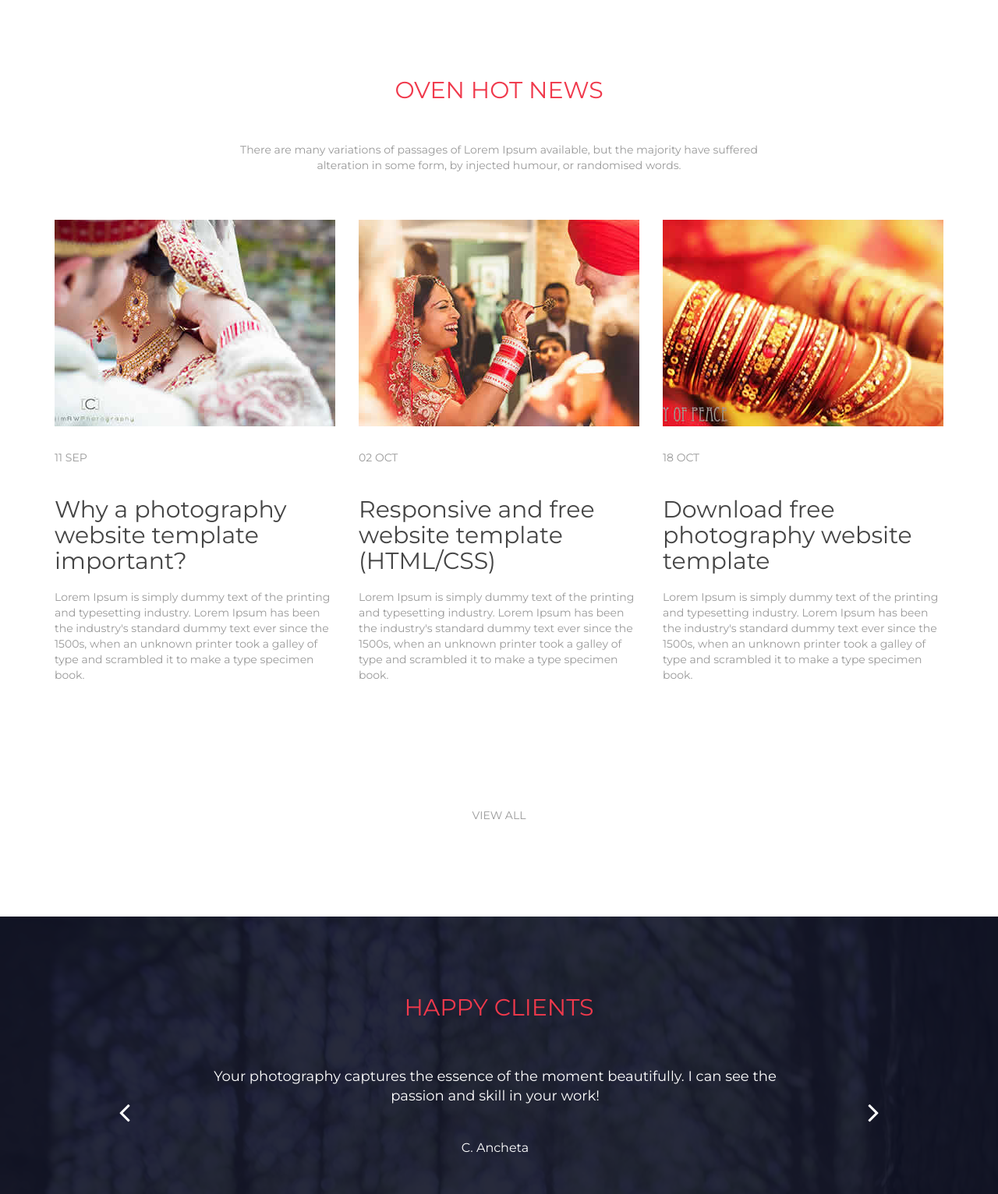
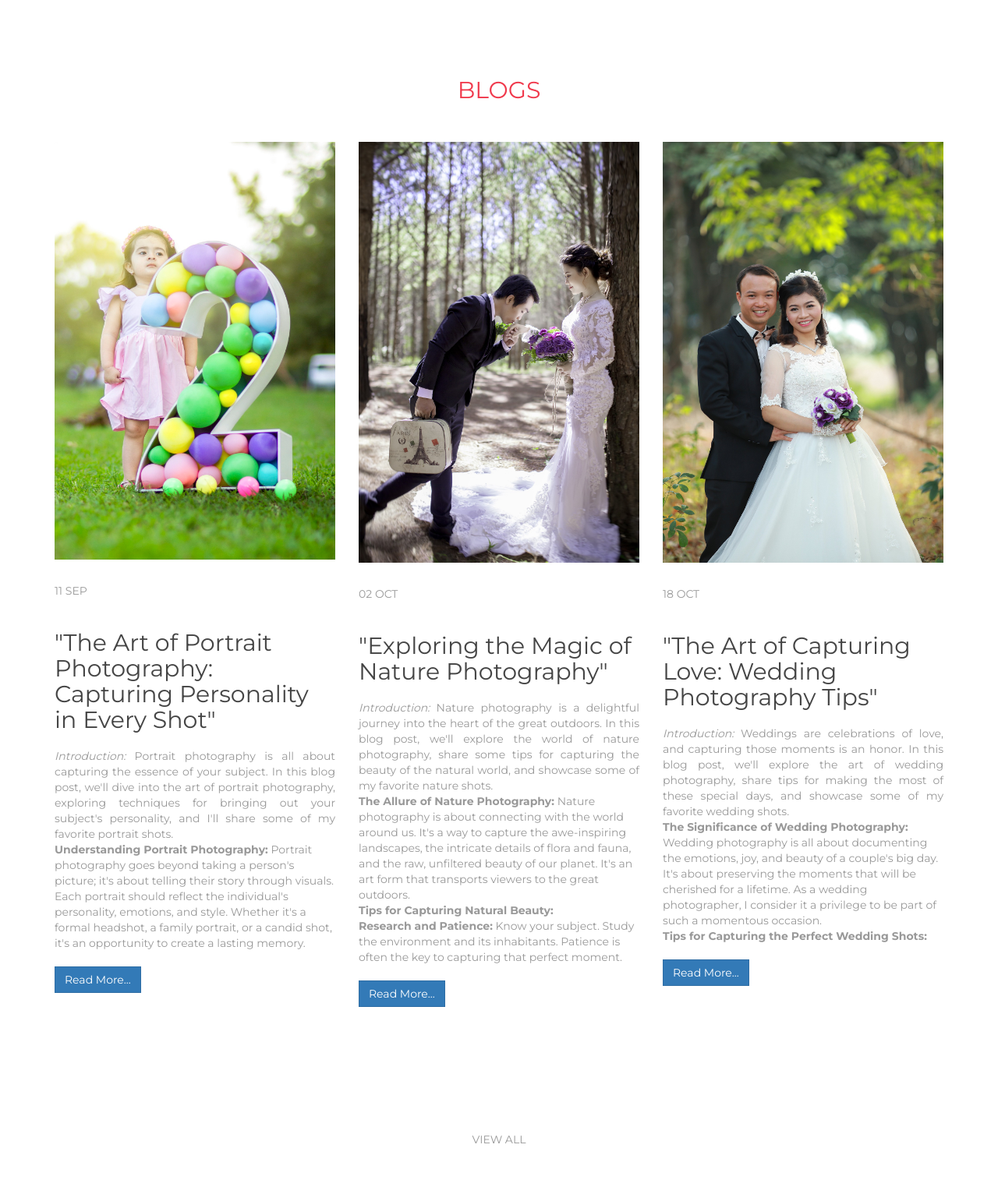
Before and after one commit to christopherece/photography_site, a Django app: page / in a window 1280 px wide. Shown: the part 3801-5333 px from the top of the page at 78% size. Run offline with Django 4.2, Linux system fonts and the light colour scheme; some libraries are stand-ins or nearby versions.

```diff
--- /dev/null
+++ b/photography/requirements.txt
@@ -0,0 +1,3 @@
+asgiref==3.7.2
+Django==4.2.6
+sqlparse==0.4.4
--- a/photography/templates/pages/index.html
+++ b/photography/templates/pages/index.html
@@ -20,20 +20,20 @@
 			<h4 class="main-title wow fadeInUp" data-wow-delay=".25s">
 				"Your love, our artistry."
 			</h4>
-			<a class="btn btn-start wow fadeInUp" href="#features" data-scroll data-wow-delay=".85s">Learn More</a>
+			<a class="btn btn-start wow fadeInUp" href="#features" data-scroll data-wow-delay=".85s">Book Now</a>
 		  </div>
 		</div><!-- //item -->
 		<div class="item" style="background-image: url({% static 'img/slider/wed2.jpg' %})">
 		  <div class="col-sm-offset-1 caption caption-wide">
 			<h4 class="main-title wow fadeInUp" data-wow-delay=".25s">"Moments framed, love immortalized."</h4>
-			<a class="btn btn-start wow fadeInUp" href="#features" data-scroll data-wow-delay=".85s">Read More</a>
+			<a class="btn btn-start wow fadeInUp" href="#features" data-scroll data-wow-delay=".85s">Book Now</a>
 		  </div>
 		</div><!-- //item -->
 		<div class="item" style="background-image: url({% static 'img/slider/wed1.jpg' %})">
 		  <div class="col-sm-offset-1 caption">
 			<h4 class="main-title wow fadeInUp" data-wow-delay=".25s">Cherish every<br/>moment</h4>
 			<p class="sub-title wow fadeInUp" data-wow-delay=".55s">Up & Running in minutes</p>
-			<a class="btn btn-start wow fadeInUp" href="#features" data-scroll data-wow-delay=".85s">Read More</a>
+			<a class="btn btn-start wow fadeInUp" href="#features" data-scroll data-wow-delay=".85s">Book Now</a>
 		  </div>
 		</div><!-- //item -->
 	  </div>
@@ -306,10 +306,10 @@
 <!-- ============== Start latest-blog ============== -->
 <section id="latest-blog" class="mtb100">
 	<div class="container">
-		<h3 class="section-title wow fadeInDown">Oven Hot News</h3>
-		<p class="section-info col-sm-8 col-sm-offset-2 wow fadeInDown" data-wow-delay=".25s">
+		<h3 class="section-title wow fadeInDown">Blogs</h3>
+		<!-- <p class="section-info col-sm-8 col-sm-offset-2 wow fadeInDown" data-wow-delay=".25s">
 			There are many variations of passages of Lorem Ipsum available, but the majority have suffered alteration in some form, by injected humour, or randomised words.
-		</p>
+		</p> -->
 		<div class="clearfix"></div>
 
 		<div class="row">
@@ -317,16 +317,24 @@
 			<div class="col-sm-4 each-post wow fadeIn" data-wow-delay=".25s">
 				<div class="content">
 					<div class="blog-img">
-						<a href="javascript:"><img src="img/blog/01.jpg" class="img-100p" alt="latest blog"></a>
+						<a href="javascript:"><img src="{% static 'img/bday/12.jpg' %}" class="img-100p" alt="latest blog"></a>
 					</div>
 					<div class="info">
 						<p class="date">11 Sep</p>
 						<h4 class="headline">
-							<a href="javascript:">Why a photography website template important?</a>
+							<a href="javascript:">
+								"The Art of Portrait Photography: Capturing Personality in Every Shot"
+							</a>
 						</h4>
-						<p>
-							Lorem Ipsum is simply dummy text of the printing and typesetting industry. Lorem Ipsum has been the industry's standard dummy text ever since the 1500s, when an unknown printer took a galley of type and scrambled it to make a type specimen book.
-						</p>
+						<p style="text-align: justify;"><em>Introduction:</em> Portrait photography is all about capturing the essence of your subject. In this blog post, we&#39;ll dive into the art of portrait photography, exploring techniques for bringing out your subject&#39;s personality, and I&#39;ll share some of my favorite portrait shots.</p>
+
+						<p><strong>Understanding Portrait Photography:</strong> Portrait photography goes beyond taking a person&#39;s picture; it&#39;s about telling their story through visuals. Each portrait should reflect the individual&#39;s personality, emotions, and style. Whether it&#39;s a formal headshot, a family portrait, or a candid shot, it&#39;s an opportunity to create a lasting memory.</p>
+
+
+
+							<br>
+							<button class="btn btn-primary">Read More...</button>
+
 					</div>
 				</div>
 			</div> <!-- //end each speech -->
@@ -334,16 +342,30 @@
 			<div class="col-sm-4 each-post wow fadeIn" data-wow-delay=".45s">
 				<div class="content">
 					<div class="blog-img">
-						<a href="javascript:"><img src="img/blog/02.jpg" class="img-100p" alt="latest blog"></a>
+						<a href="javascript:"><img src="{% static 'img/wedding/5.jpg' %}" class="img-100p" alt="latest blog"></a>
 					</div>
 					<div class="info">
 						<p class="date">02 Oct</p>
 						<h4 class="headline">
-							<a href="javascript:">Responsive and free website template (HTML/CSS)</a>
+							<a href="javascript:">"Exploring the Magic of Nature Photography"</a>
 						</h4>
-						<p>
-							Lorem Ipsum is simply dummy text of the printing and typesetting industry. Lorem Ipsum has been the industry's standard dummy text ever since the 1500s, when an unknown printer took a galley of type and scrambled it to make a type specimen book.
-						</p>
+						<p style="text-align: justify;"><em>Introduction:</em> Nature photography is a delightful journey into the heart of the great outdoors. In this blog post, we&#39;ll explore the world of nature photography, share some tips for capturing the beauty of the natural world, and showcase some of my favorite nature shots.</p>
+
+							<p><strong>The Allure of Nature Photography:</strong> Nature photography is about connecting with the world around us. It&#39;s a way to capture the awe-inspiring landscapes, the intricate details of flora and fauna, and the raw, unfiltered beauty of our planet. It&#39;s an art form that transports viewers to the great outdoors.</p>
+
+							<p><strong>Tips for Capturing Natural Beauty:</strong></p>
+
+							<ol>
+								<li>
+								<p><strong>Research and Patience:</strong> Know your subject. Study the environment and its inhabitants. Patience is often the key to capturing that perfect moment.</p>
+								</li>
+								<li>
+
+							</ol>
+
+
+							<br>
+							<button class="btn btn-primary">Read More...</button>
 												</div>
 											</div>
 										</div> <!-- //end each speech -->
@@ -351,16 +373,30 @@
 										<div class="col-sm-4 each-post wow fadeIn" data-wow-delay=".65s">
 											<div class="content">
 												<div class="blog-img">
-						<a href="javascript:"><img src="img/blog/03.jpg" class="img-100p" alt="latest blog"></a>
+													<a href="javascript:"><img src="{% static 'img/wedding/8.jpg' %}" class="img-100p" alt="latest blog"></a>
 												</div>
 												<div class="info">
 													<p class="date">18 Oct</p>
 													<h4 class="headline">
-							<a href="javascript:">Download free photography website template</a>
+														<a href="javascript:">"The Art of Capturing Love: Wedding Photography Tips"</a>
 													</h4>
-						<p>
-							Lorem Ipsum is simply dummy text of the printing and typesetting industry. Lorem Ipsum has been the industry's standard dummy text ever since the 1500s, when an unknown printer took a galley of type and scrambled it to make a type specimen book.
-						</p>
+													<p style="text-align: justify;"><em>Introduction:</em> Weddings are celebrations of love, and capturing those moments is an honor. In this blog post, we&#39;ll explore the art of wedding photography, share tips for making the most of these special days, and showcase some of my favorite wedding shots.</p>
+
+											<p><strong>The Significance of Wedding Photography:</strong> Wedding photography is all about documenting the emotions, joy, and beauty of a couple&#39;s big day. It&#39;s about preserving the moments that will be cherished for a lifetime. As a wedding photographer, I consider it a privilege to be part of such a momentous occasion.</p>
+
+											<p><strong>Tips for Capturing the Perfect Wedding Shots:</strong></p>
+
+											<ol>
+
+												<li>
+
+												</li>
+											</ol>
+
+											<br>
+							<button class="btn btn-primary">Read More...</button>
+
+
 					</div>
 				</div>
 			</div> <!-- //end each speech -->
--- a/photography/templates/partials/_footer.html
+++ b/photography/templates/partials/_footer.html
@@ -1,9 +1,12 @@
+{% load static %}
 <section id="footer">
     <div class="container bottom-part">
         <div class="row">
             <div class="col-sm-4 left-part">
-                <p class="footer-logo "><img src="img/logo.png" alt="logo"></p><br/>
-                <p>This free website template is the first step to get you started with your personal photography website. Learn the game and get some fame. Don't restrict your photography viewership to your close circle. Go beyond and make it public on your photography website. </p>
+                <p class="footer-logo "><img src="{% static 'img/logo.png' %}" alt="logo"></p><br/>
+                <p>
+                    Subscribe to Our Newsletter: Stay in the loop with the latest photography tips, exclusive offers, and updates. Join our photography community and never miss a shot.
+                </p>
             </div>
             <div class="col-sm-4 col-sm-offset-4">
                 <ul class="social-icon-footer list-inline mtb50">
@@ -16,7 +19,7 @@
                     <li><a href="#"><i class="fa fa-linkedin-square"></i></a></li>
                 </ul>
                 <form action="#" class="form subscribe-form">
-                    <p class="text-uppercase mtb20">get subscribed to the photography tips and news</p>
+                    <p class="text-uppercase mtb20">Join Our Mailing List: Be the first to know about upcoming events, promotions, and photography workshops. Don't miss out; subscribe now!</p>
                     <input type="email" class="form-control" placeholder="Enter your email:">
                 </form>
             </div>
```
Lines whose indentation alone changed are shown as unchanged.
